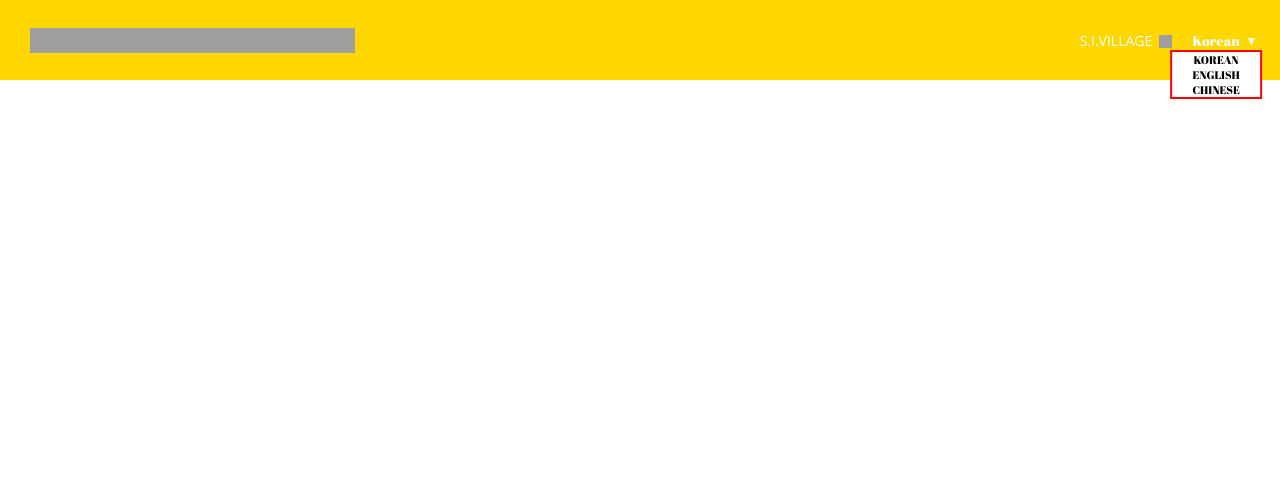
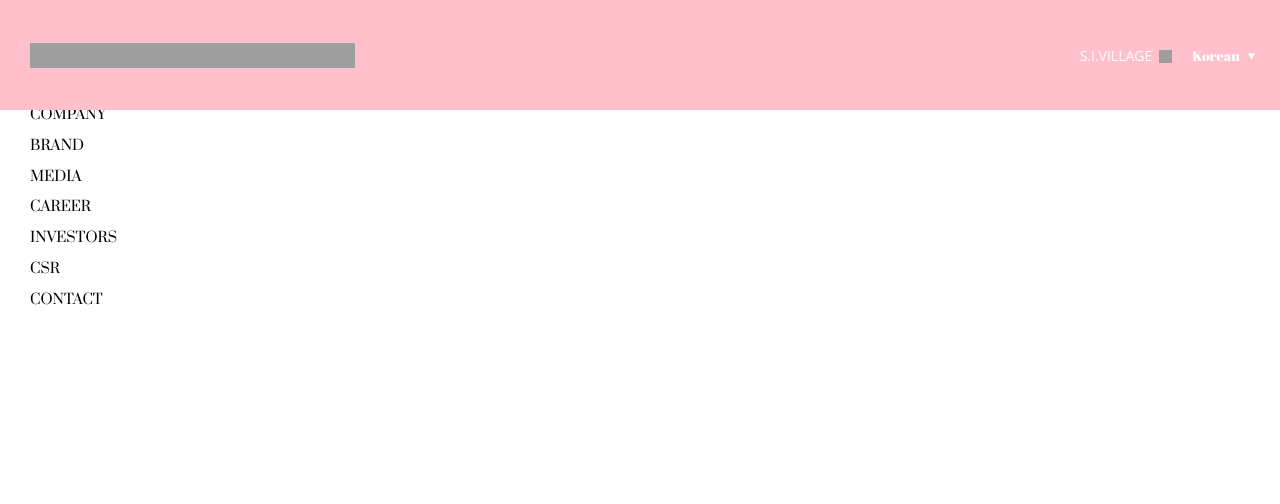
Before and after one commit to wjdtjdbsdlwldb/my_blog, a PHP site: page /pf/si/index.php in a window 1280 px wide. Shown: the top 504 px of the page. Run offline with PHP 8.4, Linux system fonts and the light colour scheme; some libraries are stand-ins or nearby versions; grey boxes are pictures that could not be loaded.

Commit message:
메뉴바까지

```diff
--- a/public/pf/si/index.css
+++ b/public/pf/si/index.css
@@ -1,7 +1,7 @@
-@import url('https://fonts.googleapis.com/css2?family=Abril+Fatface&family=Nanum+Gothic&family=Open+Sans&display=swap');
+@import url('https://fonts.googleapis.com/css2?family=Abril+Fatface&family=Nanum+Gothic&family=Open+Sans&family=Prata&display=swap');
 
 html {
-    font-family: 'Abril Fatface', 'Open Sans', 'Nanum Gothic', cursive, sans-serif;
+    font-family: 'Abril Fatface', 'Open Sans', 'Prata', 'Nanum Gothic', cursive, sans-serif, serif;
 }
 
 body,
@@ -327,118 +327,178 @@ label[for] {
 /* 커스텀 */
 
 .con-min-width {
-    min-width:1237px;
+    min-width: 1237px;
 }
 
-.main > .header {
+.main>.header {
     position: fixed;
-    top:0;
+    top: 0;
     left: 0;
-    width:100%;
-    min-width:1237px;
-    z-index:8000;
+    width: 100%;
+    min-width: 1237px;
+    z-index: 8000;
 }
 
-.main > .header > .top-bar {
+.main>.header>.top-bar {
     position: relative;
-    width:100%;
+    width: 100%;
     height: 100px;
     z-index: 1000;
-    background: gold;
 }
 
 .con-min-width {
-    min-width:1237px;
+    min-width: 1237px;
 }
 
-.main > .header {
+.main>.header {
     position: fixed;
-    top:0;
+    top: 0;
     left: 0;
-    width:100%;
-    min-width:1237px;
-    z-index:8000;
+    width: 100%;
+    min-width: 1237px;
+    z-index: 8000;
 }
 
-.main > .header > .top-bar {
+.main>.header>.top-bar {
     position: relative;
-    width:100%;
-    height: 80px;
+    width: 100%;
+    height: 110px;
     z-index: 1000;
-    background: gold;
+    background: pink;
 }
 
 
-.main > .header > .top-bar > .logo > a  {
+.main>.header>.top-bar>.logo>a {
     background: url(https://wjdtjdbsdlwldb.github.io/img1/blog/article/si/logo.png) no-repeat left -50px;
-    width:325px;
+    width: 325px;
     height: 25px;
     display: inline-block;
-    text-indent:-9999em;
+    text-indent: -9999em;
     overflow: hidden;
     margin-left: 30px;
 }
 
 /* lan 박스 */
 
-.main > .header > .top-bar >.lan-box {
+.main>.header>.top-bar>.lan-box {
     font-size: 14px;
     margin-right: 20px;
-    color:#fff;
+    color: #fff;
     white-space: nowrap;
 }
 
-.main > .header > .top-bar >.lan-box > li {
+.main>.header>.top-bar>.lan-box>li {
     padding: 0 20px;
 }
 
-.main > .header > .top-bar >.lan-box > .si{
+.main>.header>.top-bar>.lan-box>.si {
     position: relative;
 }
 
-.main > .header > .top-bar >.lan-box > .si > a {
+.main>.header>.top-bar>.lan-box>.si>a {
     font-family: 'Open Sans', 'Nanum Gothic';
 }
 
 
-.main > .header > .top-bar >.lan-box > .si::after {
-    content:'';
+.main>.header>.top-bar>.lan-box>.si::after {
+    content: '';
     background: url(https://wjdtjdbsdlwldb.github.io/img1/blog/article/si/btn_icoArr.png) no-repeat;
     position: absolute;
-    top:55%;
+    top: 55%;
     transform: translateY(-50%);
     right: 0;
-    width:13px;
+    width: 13px;
     height: 13px;
 }
 
-.main > .header > .top-bar >.lan-box > .lan {
+.main>.header>.top-bar>.lan-box>.lan {
     position: relative;
 }
 
-.main > .header > .top-bar >.lan-box > .lan::after {
-    position:absolute;
-    content:'▼';
-    top:50%;
+.main>.header>.top-bar>.lan-box>.lan::after {
+    position: absolute;
+    content: '▼';
+    top: 50%;
     transform: translateY(-50%);
     right: 5px;
     font-size: 9px;
 }
 
-.main > .header > .top-bar >.lan-box > .lan:hover::after {
+.main>.header>.top-bar>.lan-box>.lan.active::after {
     content: '▲';
 }
 
 /* lan 2차메뉴 */
-.main > .header > .top-bar >.lan-box > .lan > ul {
-    font-size:11px;
+.main>.header>.top-bar>.lan-box>.lan>ul {
+    font-size: 11px;
     position: absolute;
-    top:100%;
-    left:50%;
-    width:100%;
-    border:2px solid red;
+    top: 100%;
+    left: 50%;
+    width: 100%;
     transform: translateX(-50%);
-    text-align:center;
-    background-color: #fff;
-    color: #000;
+    text-align: center;
+    background: #fff;
+    color: #999999;
+    border: 1px solid #e5e5e5;
+    font-family: 'Open Sans', 'Nanum Gothic';
+    padding-top: -20px;
+    height: 0;
+    opacity: 0;
+    transition: padding-top .2s, opacity .2s, height .2s;
 }
+
+.main>.header>.top-bar>.lan-box>.lan.active>ul {
+    padding-top: 7px;
+    opacity: 1;
+    height: 90px;
+    transition: padding-top .2s, opacity .2s, height .2s;
+
+}
+
+.main>.header>.top-bar>.lan-box>.lan>ul>li:nth-child(2n+1) {
+    margin: 10px;
+}
+
+.main>.header>.top-bar>.lan-box>.lan.active>ul>li:first-child>a {
+    text-decoration: underline;
+    color: #212121;
+}
+
+
+.main>.header>.top-bar>.lan-box>.lan.active>ul>li:hover>a {
+    text-decoration: underline;
+    color: #212121;
+}
+
+/* 메뉴 박스 */
+.main>.header>.menu-box {
+    display: inline-block;
+    position: fixed;
+    top: 100px;
+    left: 30px;
+}
+
+.main>.header>.menu-box>ul>li>a {
+    font-family: 'Prata', serif;
+    font-size: 14px;
+    line-height: 2.2;
+    display: block;
+}
+
+.main>.header>.menu-box>ul ul {
+    display: none;
+}
+
+.main>.header>.menu-box>ul>li.active ul {
+    display: block;
+    margin:5px 0 20px 0;
+}
+
+.main>.header>.menu-box>ul ul>li>a {
+    font-size: 11px;
+    font-family: 'Nanum Gothic', sans-serif;
+}
+
+.main>.header>.menu-box>ul ul>li:hover>a {
+    text-decoration: underline;
+}
--- a/public/pf/si/index.js
+++ b/public/pf/si/index.js
@@ -6,6 +6,41 @@ function FullPage() {
     });
 }
 
+function HoverEffect__init() {
+    var $Hover = $('.main > .header > .top-bar >.lan-box > .lan');
+
+    $Hover.mouseenter(function(){
+        $Hover.addClass('active');
+    });
+
+    $Hover.mouseleave(function(){
+        $Hover.removeClass('active');
+    });
+}
+
+
+function ListClick() {
+    $(".main>.header> .menu-box > ul > li").click(function (e) {
+        var $this = $(this);
+        var hasClass = $this.hasClass("active");
+
+        if (hasClass) {
+            $this.removeClass("active");
+        } else {
+            $this.siblings(".active").find("li.active").removeClass("active");
+            $this.siblings(".active").removeClass("active");
+            $this.addClass("active");
+        }
+    });
+    e.stopPropagation();
+}
+
+
 $(function(){
     FullPage();
 });
+
+$(function(){
+    HoverEffect__init();
+    ListClick();
+});
--- a/public/pf/si/index.php
+++ b/public/pf/si/index.php
@@ -37,9 +37,60 @@
                                 </ul>
                             </li>
                         </ul>
+                    </div>
+                    <nav class="menu-box">
+                        <ul class="side-mu">
+                            <li><a href="#">COMPANY</a>
+                                <ul>
+                                    <li><a href="#">회사소개</a></li>
+                                    <li><a href="#">비전</a></li>
+                                    <li><a href="#">연혁</a></li>
+                                    <li><a href="#">위치</a></li>
+                                    <li><a href="#">공고</a></li>
+                                </ul>
+                            </li>
+                            <li><a href="#">BRAND</a>
+                                <ul>
+                                    <li><a href="#">패션</a></li>
+                                    <li><a href="#">뷰티</a></li>
+                                    <li><a href="#">리빙</a></li>
+                                </ul>
+
+                            </li>
+                            <li><a href="#">MEDIA</a></li>
+                            <li><a href="#">CAREER</a>
+                                <ul>
+                                    <li><a href="#">인재상</a></li>
+                                    <li><a href="#">지원하기</a></li>
+                                </ul>
+
+                            </li>
+                            <li><a href="#">INVESTORS</a>
+                                <ul>
+                                    <li><a href="#">기업지배구조</a></li>
+                                    <li><a href="#">주식/투자정보</a></li>
+                                    <li><a href="#">재무정보</a></li>
+                                    <li><a href="#">전자 공고</a></li>
+                                </ul>
+                            </li>
+                            <li><a href="#">CSR</a>
+                                <ul>
+                                    <li><a href="#">CSR경영</a></li>
+                                    <li><a href="#">투명경영</a></li>
+                                    <li><a href="#">상생경영</a></li>
+                                    <li><a href="#">친환경경영</a></li>
+                                    <li><a href="#">사회공헌활동</a></li>
+                                    <li><a href="#">상담 및 제보</a></li>
+                                </ul>
+                            </li>
+                            <li><a href="#">CONTACT</a></li>
+                        </ul>
+                    </nav>
+                </div>
+                <div class="main-bn">
 
                 </div>
-                </div>
+
             </div>
         </div>
         <div class="section">페이지 3</div>
```
Lines whose indentation alone changed are shown as unchanged.
